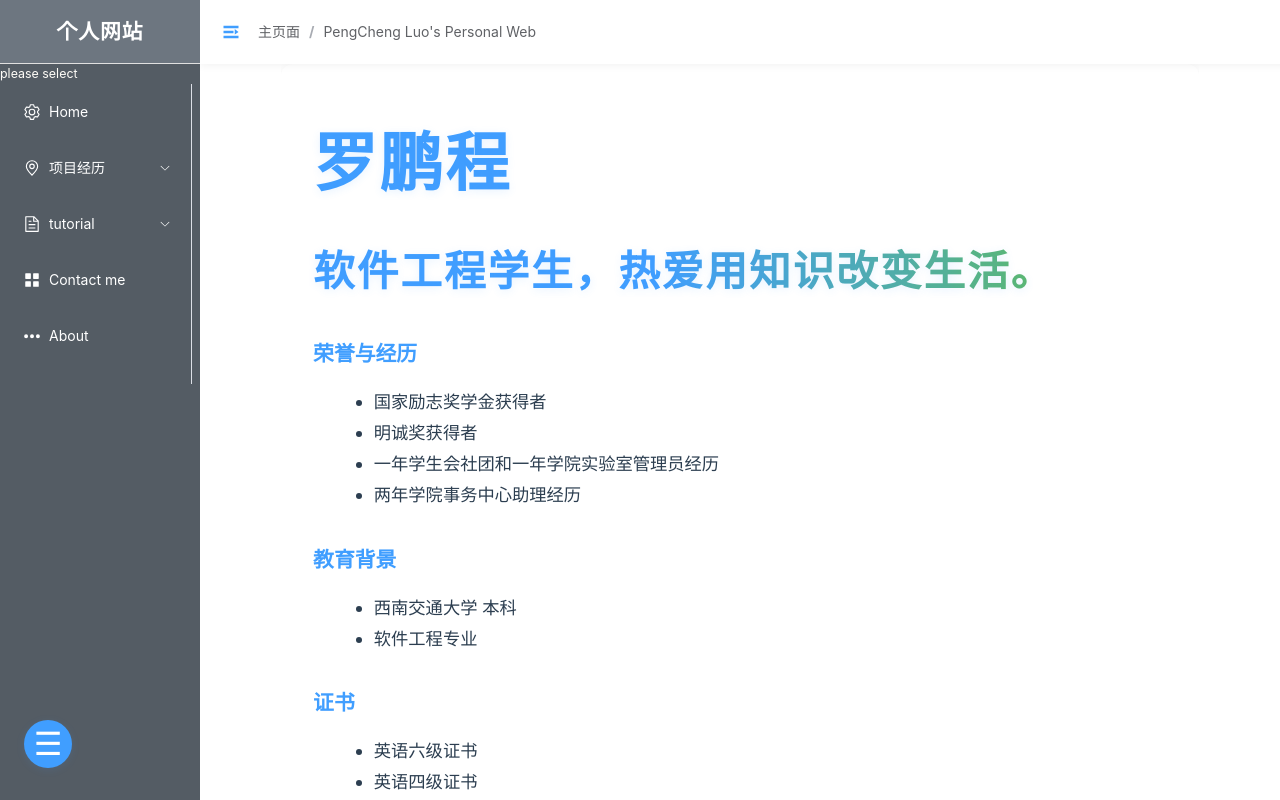
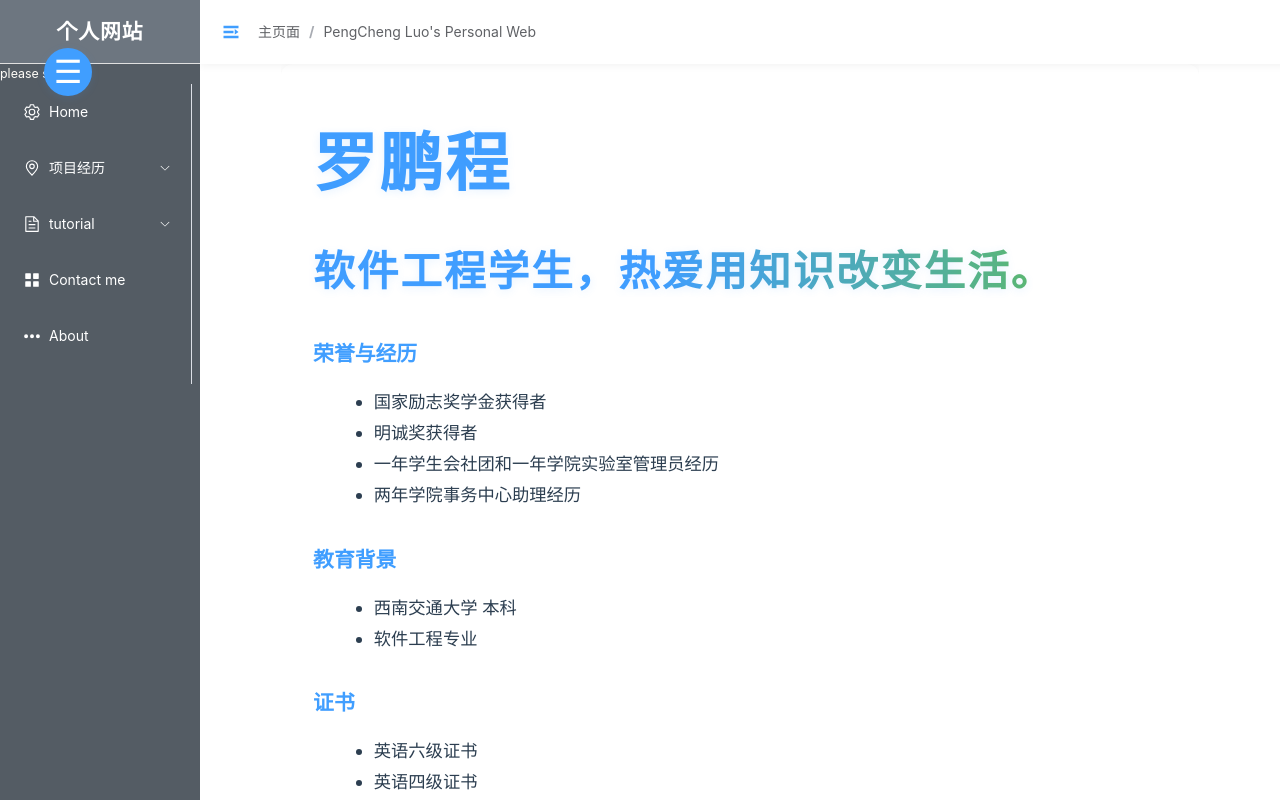
Before and after one commit to Chong-H/PersonalWeb, a Vue app: page / in a window 1280 px wide. Built offline with nearby package versions, Linux system fonts and the light colour scheme.

Commit message:
heartbeat animation

```diff
--- a/src/App.vue
+++ b/src/App.vue
@@ -1,7 +1,12 @@
 <template>
   <div id="falling-container">
     <!-- 悬浮按钮 -->
-    <button class="sidebar-toggle" @click="showAside = !showAside">
+    <button
+      class="sidebar-toggle"
+      @click="showAside = !showAside"
+      @mousedown="startDrag"
+      ref="dragButton"
+    >
       <span>☰</span>
     </button>
 
@@ -287,6 +292,39 @@ const menuMap: Record<string, string> = {
   os: '操作系统实验',
   Contact: '联系方式',
 }
+// 侧边栏拖拽功能
+const dragButton = ref<HTMLElement | null>(null)
+const position = ref({ x: 24, y: 32 }) // 初始位置
+
+const startDrag = (event: MouseEvent) => {
+  const button = dragButton.value
+  if (!button) return
+
+  const startX = event.clientX - position.value.x
+  const startY = event.clientY - position.value.y
+
+  const onMouseMove = (e: MouseEvent) => {
+    position.value.x = e.clientX - startX
+    position.value.y = e.clientY - startY
+    updateButtonPosition()
+  }
+
+  const onMouseUp = () => {
+    document.removeEventListener('mousemove', onMouseMove)
+    document.removeEventListener('mouseup', onMouseUp)
+  }
+
+  document.addEventListener('mousemove', onMouseMove)
+  document.addEventListener('mouseup', onMouseUp)
+}
+
+const updateButtonPosition = () => {
+  const button = dragButton.value
+  if (button) {
+    button.style.left = `${position.value.x}px`
+    button.style.top = `${position.value.y}px`
+  }
+}
 </script>
 
 <style scoped>
@@ -453,6 +491,20 @@ nav a:first-of-type {
   align-items: center;
   justify-content: center;
   transition: background 0.2s;
+  left: 44px; /* 初始位置 */
+  top: 48px; /* 初始位置 */
+  animation: heartbeat 1s infinite ease-in-out; /* 添加心跳动画 */
+}
+
+/* 心跳动画 */
+@keyframes heartbeat {
+  0%,
+  100% {
+    transform: translateY(0); /* 初始位置 */
+  }
+  50% {
+    transform: translateY(-5px); /* 向上移动 10px */
+  }
 }
 .sidebar-toggle:hover {
   background: #67c23a;
```
